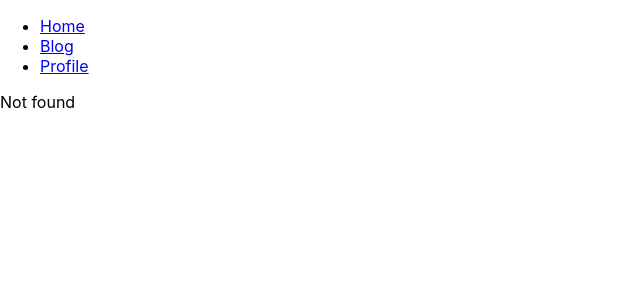
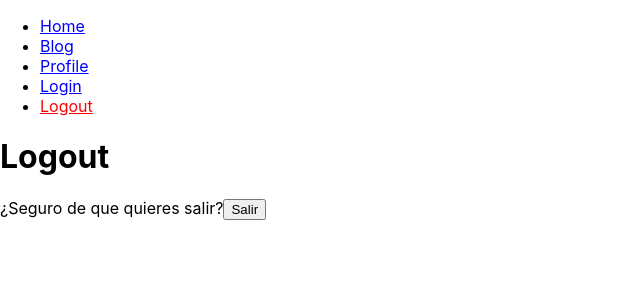
Before and after one commit to ACondori95/curso-react-router, a React (Create React App) app: page /#/logout in a window 1280 px wide. Before the commit this address had no page. Shown: the top 300 px of the page, without its empty margins (0-640 px from the left). Built offline with nearby package versions, Linux system fonts and the light colour scheme.

Commit message:
useAuth: login y logout

```diff
--- a/src/App.js
+++ b/src/App.js
@@ -4,11 +4,15 @@
 import {ProfilePage} from "./ProfilePage";
 import {Menu} from "./Menu";
 import {BlogPost} from "./BlogPost";
+import {LoginPage} from "./LoginPage";
+import {LogoutPage} from "./LogoutPage";
+import {AuthProvider} from "./auth";
 
 function App() {
   return (
     <>
       <HashRouter>
+        <AuthProvider>
           <Menu />
 
           <Routes>
@@ -18,10 +22,13 @@
               <Route path=':slug' element={<BlogPost />} />
             </Route>
 
+            <Route path='/login' element={<LoginPage />} />
+            <Route path='/logout' element={<LogoutPage />} />
             <Route path='/profile' element={<ProfilePage />} />
 
             <Route path='*' element={<p>Not found</p>} />
           </Routes>
+        </AuthProvider>
       </HashRouter>
     </>
   );
--- /dev/null
+++ b/src/LoginPage.js
@@ -0,0 +1,27 @@
+import React from "react";
+import {useAuth} from "./auth";
+
+const LoginPage = () => {
+  const auth = useAuth();
+  const [username, setUsername] = React.useState("");
+
+  const login = (e) => {
+    e.preventDefault();
+    auth.login({username});
+  };
+
+  return (
+    <>
+      <h1>Login</h1>
+
+      <form onSubmit={login}>
+        <label>Escribe tu nombre de usuario:</label>
+        <input value={username} onChange={(e) => setUsername(e.target.value)} />
+
+        <button type='submit'>Entrar</button>
+      </form>
+    </>
+  );
+};
+
+export {LoginPage};
--- /dev/null
+++ b/src/LogoutPage.js
@@ -0,0 +1,25 @@
+import React from "react";
+import {useAuth} from "./auth";
+
+const LogoutPage = () => {
+  const auth = useAuth();
+
+  const logout = (e) => {
+    e.preventDefault();
+    auth.logout();
+  };
+
+  return (
+    <>
+      <h1>Logout</h1>
+
+      <form onSubmit={logout}>
+        <label>¿Seguro de que quieres salir?</label>
+
+        <button type='submit'>Salir</button>
+      </form>
+    </>
+  );
+};
+
+export {LogoutPage};
--- a/src/Menu.js
+++ b/src/Menu.js
@@ -14,38 +14,6 @@
             </NavLink>
           </li>
         ))}
-
-        {/* <li>
-          <Link to='/'>Home</Link>
-        </li>
-        <li>
-          <Link to='/blog'>Blog</Link>
-        </li>
-        <li>
-          <Link to='/profile'>Profile</Link>
-        </li> */}
-
-        {/* <li>
-          <NavLink
-            style={({isActive}) => ({color: isActive ? "red" : "blue"})}
-            to='/'>
-            Home
-          </NavLink>
-        </li>
-        <li>
-          <NavLink
-            style={({isActive}) => ({color: isActive ? "red" : "blue"})}
-            to='/blog'>
-            Blog
-          </NavLink>
-        </li>
-        <li>
-          <NavLink
-            style={({isActive}) => ({color: isActive ? "red" : "blue"})}
-            to='/profile'>
-            Profile
-          </NavLink>
-        </li> */}
       </ul>
     </nav>
   );
@@ -64,5 +32,13 @@
   to: "/profile",
   text: "Profile",
 });
+routes.push({
+  to: "/login",
+  text: "Login",
+});
+routes.push({
+  to: "/logout",
+  text: "Logout",
+});
 
 export {Menu};
--- a/src/ProfilePage.js
+++ b/src/ProfilePage.js
@@ -1,7 +1,15 @@
 import React from "react";
+import {useAuth} from "./auth";
 
 const ProfilePage = () => {
-  return <h1>ProfilePage</h1>;
+  const auth = useAuth();
+
+  return (
+    <>
+      <h1>Profile</h1>
+      <p>Welcome, {auth.user.username}</p>
+    </>
+  );
 };
 
 export {ProfilePage};
--- /dev/null
+++ b/src/auth.js
@@ -0,0 +1,30 @@
+import React from "react";
+import {useNavigate} from "react-router-dom";
+
+const AuthContext = React.createContext();
+
+function AuthProvider({children}) {
+  const navigate = useNavigate();
+  const [user, setUser] = React.useState(null);
+
+  const login = ({username}) => {
+    setUser({username});
+    navigate("/profile");
+  };
+
+  const logout = () => {
+    setUser(null);
+    navigate("/");
+  };
+
+  const auth = {user, login, logout};
+
+  return <AuthContext.Provider value={auth}>{children}</AuthContext.Provider>;
+}
+
+function useAuth() {
+  const auth = React.useContext(AuthContext);
+  return auth;
+}
+
+export {AuthProvider, useAuth};
```
Lines whose indentation alone changed are shown as unchanged.
